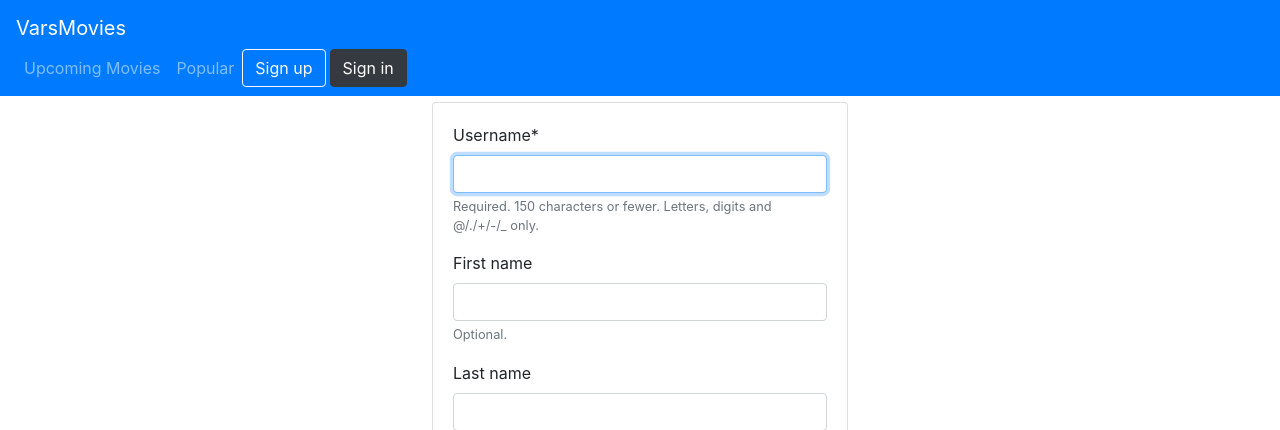
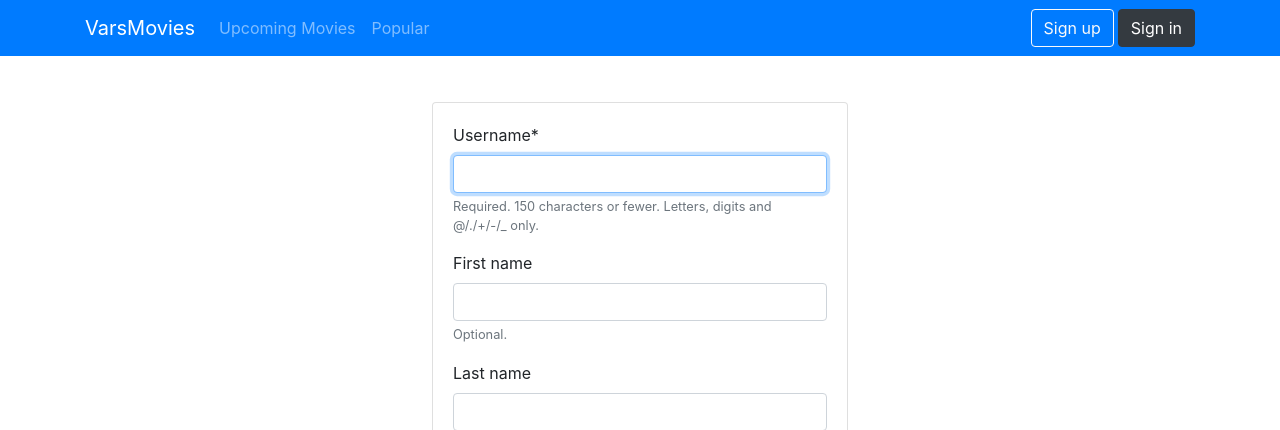
Before and after one commit to VarunSaini23/VarsMovies-Django, a Django app: page /accounts/signup/ in a window 1280 px wide. Shown: the top 430 px of the page. Run offline with Django 3.2, Linux system fonts and the light colour scheme; some libraries are stand-ins or nearby versions.

Commit message:
Responsive2

```diff
--- a/templates/base.html
+++ b/templates/base.html
@@ -6,6 +6,7 @@
     <meta charset="UTF-8" />
     <meta name=”viewport” content=”width=device-width, initial-scale=1.0">
     <title>{% block title %} VarsMovieS{% endblock %}</title>
+    <script src="https://ajax.googleapis.com/ajax/libs/jquery/3.4.1/jquery.min.js"></script>
     <link href="{% static 'css/bootstrap.min.css' %}" rel="stylesheet" />
     <script src="{% static 'js/bootstrap.min.js' %}"></script>
     <link href="{% static 'customcss/basecss.css' %}" rel="stylesheet" />
@@ -18,53 +19,64 @@
     {% block body %}
     <!-- <div class="container"> -->
     <nav class="navbar fixed-top navbar-expand-md bg-primary navbar-dark">
-      <div>
+      <div class="container">
         <a class="navbar-brand" href="{% url 'home' %}">VarsMovies</a>
 
         <button
           class="navbar-toggler"
           type="button"
           data-toggle="collapse"
-          data-target="#navbarNavAltMarkup"
-          aria-controls="navbarNavAltMarkup"
+          data-target="#navbarCollapse"
+          aria-controls="navbarCollapse"
           aria-expanded="false"
           aria-label="Toggle navigation"
         >
           <span class="navbar-toggler-icon"></span>
         </button>
-        <div class="collapse navbar-collapse" id="navbarNavAltMarkup">
-          <div class="navbar-nav">
-            <a class="nav-item nav-link " href="{% url 'upcoming' %}"
+        <div class="collapse navbar-collapse" id="navbarCollapse">
+          <ul class="navbar-nav mr-auto">
+            <li class="nav-item">
+              <a class="nav-link " href="{% url 'upcoming' %}"
                 >Upcoming Movies</a
               >
-            <a class="nav-item nav-link" href="{% url 'popular' %}">Popular</a>
-            {# <a class="nav-item nav-link" href="#">Genres</a>#}
-          </div>
-          <div class="navbar-nav ml-auto">
+            </li>
+            <li class="nav-item">
+              <a class="nav-link " href="{% url 'popular' %}">Popular</a>
+            </li>
+          </ul>
+          <ul class="nav navbar-nav ml-auto">
             {% if user.is_authenticated %}
+            <li class="nav-item">
               <a
-              class="nav-item nav-link active"
+                class="nav-link active"
                 href="{% url 'user_home_page' user.username %}"
                 >Hi {{ user.username }}</a
               >
+            </li>
+            <li class="nav-item">
               <a href="{% url 'logout' %}">
                 <button type="button" class="btn btn-outline-light mr-1">
                   Logout
                 </button>
               </a>
+            </li>
             {% else %}
+            <li class="nav-item">
               <a href="{% url 'signup' %}">
                 <button type="button" class="btn btn-outline-light mr-1">
                   Sign up
                 </button>
               </a>
+            </li>
+            <li class="nav-item">
               <a href="{% url 'login' %}#">
                 <button type="button" class="btn btn-dark nav-item ">
                   Sign in
                 </button>
               </a>
+            </li>
             {% endif %}
-          </div>
+          </ul>
         </div>
       </div>
     </nav>
@@ -94,7 +106,7 @@
       {% endblock %} {% block content %}
       <div class="row mt-4">
         {% for result in results.results %}
-        <div class="col-lg-4 col-md-4 col-sm-4 col-xs-6 mt-2">
+        <div class="col-md-4 mt-2">
           <a href="{% url 'movie_detail' result.id %}">
             <figure class="figure">
               <figcaption class="figure-caption">
```
Lines whose indentation alone changed are shown as unchanged.
